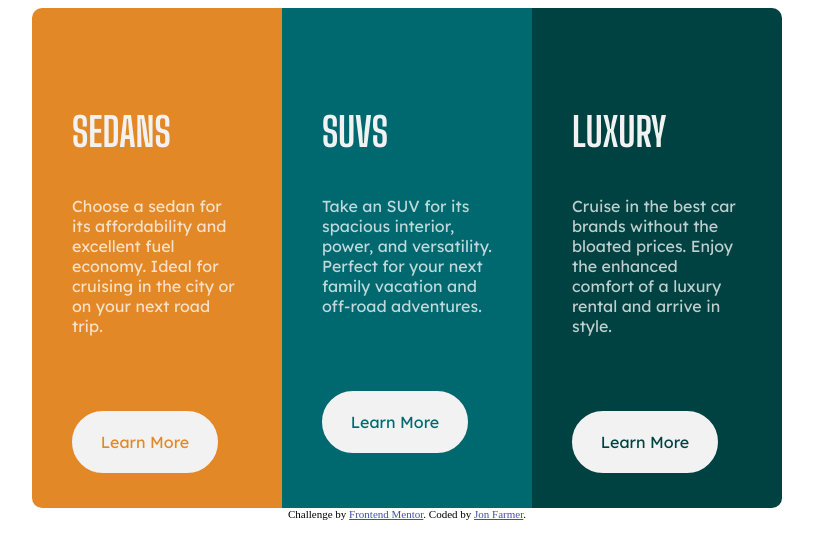
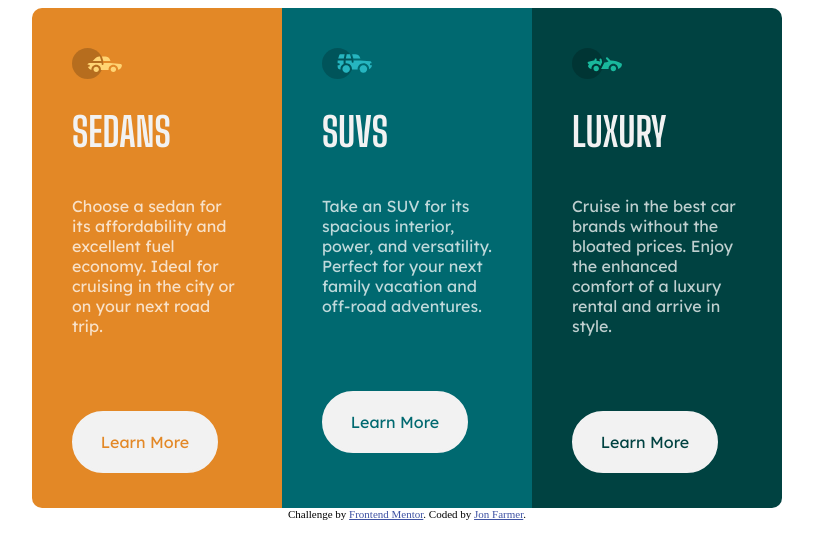
Before and after one commit to jonfarmer/3-col-preview-card, a plain HTML site: page index.html in a window 1280 px wide. Shown: the whole page, without its empty margins (233-1046 px from the left). Drawn offline with Linux system fonts and the light colour scheme; files that its build step writes are made by us from their sources.

Commit message:
update stylesheet relative paths

```diff
--- a/index.html
+++ b/index.html
@@ -8,7 +8,7 @@
   <link rel="preconnect" href="https://fonts.googleapis.com">
   <link rel="preconnect" href="https://fonts.gstatic.com" crossorigin>
   <link href="https://fonts.googleapis.com/css2?family=Big+Shoulders+Display:wght@700&family=Lexend+Deca&display=swap" rel="stylesheet">
-  <link rel="stylesheet" href="../3-column-preview-card/style.css">
+  <link rel="stylesheet" type="text/css" href="style.css">
   <title>Frontend Mentor | 3-column preview card component</title>
 
   <!-- Feel free to remove these styles or customise in your own stylesheet 👍 -->
--- a/style.css
+++ b/style.css
@@ -84,7 +84,7 @@ p {
 }
 
 .sedan .icon {
-    background-image: url(../3-column-preview-card/images/icon-sedans.svg);
+    background-image: url(/images/icon-sedans.svg);
     height: 50px;
     width: 50px;
     background-repeat: no-repeat;
@@ -92,7 +92,7 @@ p {
 }
 
 .suv .icon {
-    background-image: url(../3-column-preview-card/images/icon-suvs.svg);
+    background-image: url(/images/icon-suvs.svg);
     height: 50px;
     width: 50px;
     background-repeat: no-repeat;
@@ -100,7 +100,7 @@ p {
 }
 
 .lux .icon {
-    background-image: url(../3-column-preview-card/images/icon-luxury.svg);
+    background-image: url(/images/icon-luxury.svg);
     height: 50px;
     width: 50px;
     background-repeat: no-repeat;
```
